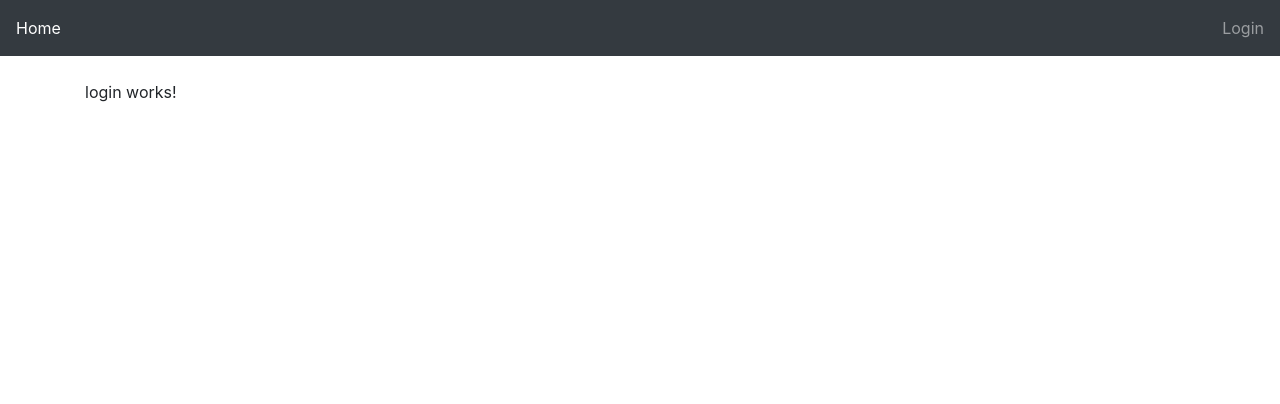
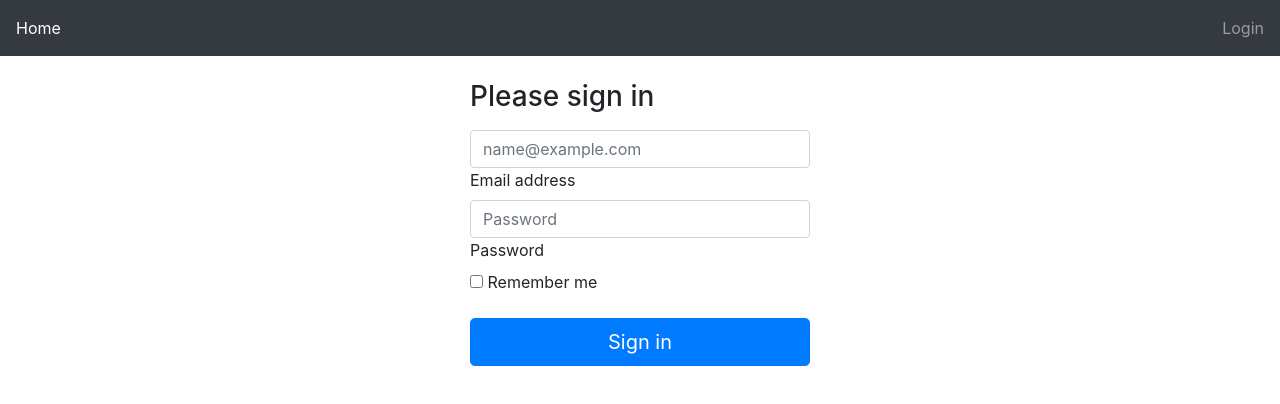
Before and after one commit to Ghatzou/jwt-token-Auth-frontend, an Angular app: page /login in a window 1280 px wide. Shown: the top 404 px of the page. Built offline with nearby package versions, Linux system fonts and the light colour scheme.

Commit message:
add login tmp form

```diff
--- a/src/app/public/login/login.component.html
+++ b/src/app/public/login/login.component.html
@@ -1 +1,21 @@
-<p>login works!</p>
+<div class="container col-4">
+    <form>
+        <h1 class="h3 mb-3 fw-normal">Please sign in</h1>
+
+        <div class="form-floating">
+          <input type="email" class="form-control" id="floatingInput" placeholder="name@example.com">
+          <label for="floatingInput">Email address</label>
+        </div>
+        <div class="form-floating">
+          <input type="password" class="form-control" id="floatingPassword" placeholder="Password">
+          <label for="floatingPassword">Password</label>
+        </div>
+
+        <div class="checkbox mb-3">
+          <label>
+            <input type="checkbox" value="remember-me"> Remember me
+          </label>
+        </div>
+        <button class="w-100 btn btn-lg btn-primary" type="submit">Sign in</button>
+      </form>
+</div>
--- a/src/app/public/login/login.component.scss
+++ b/src/app/public/login/login.component.scss
@@ -0,0 +1,13 @@
+.bd-placeholder-img {
+    font-size: 1.125rem;
+    text-anchor: middle;
+    -webkit-user-select: none;
+    -moz-user-select: none;
+    user-select: none;
+  }
+
+  @media (min-width: 768px) {
+    .bd-placeholder-img-lg {
+      font-size: 3.5rem;
+    }
+  }
```
